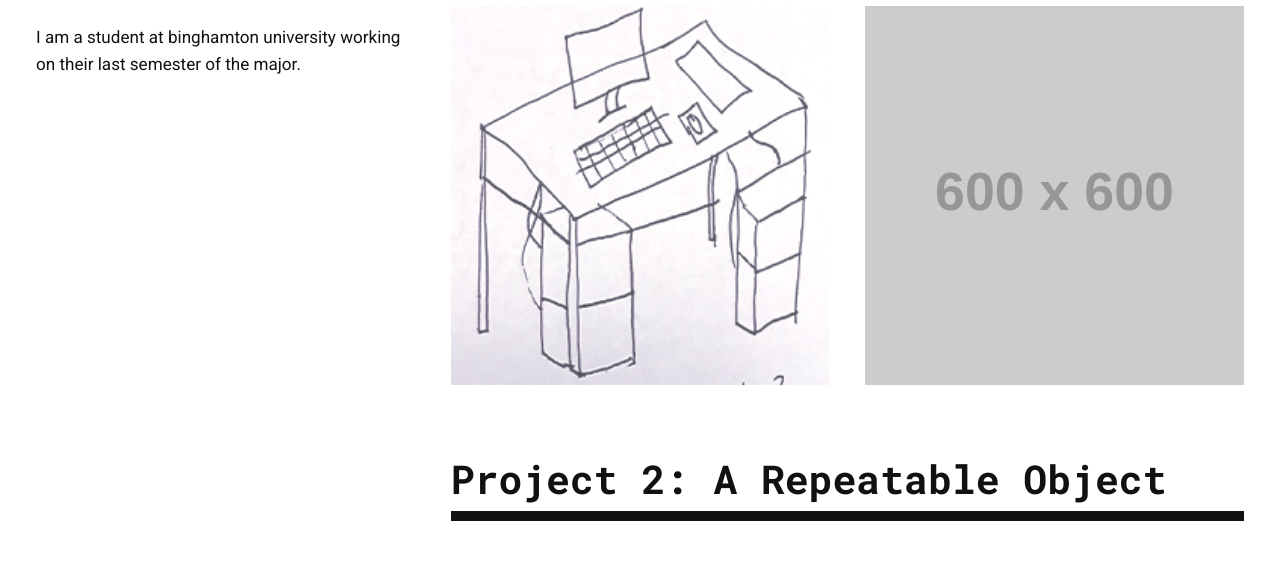
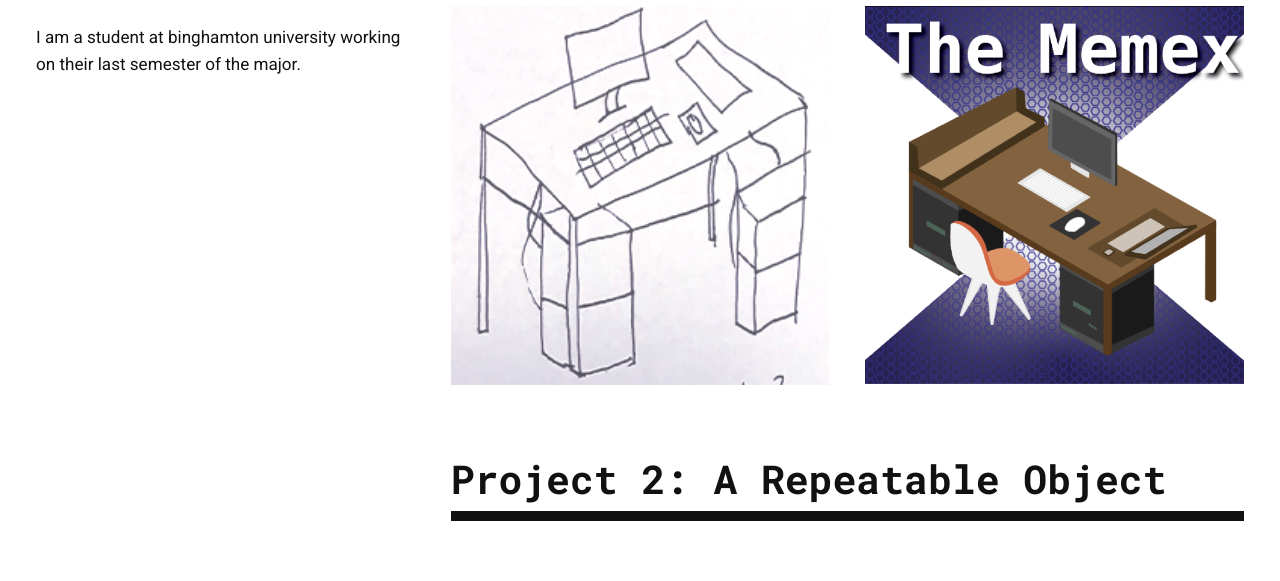
Before and after one commit to Binghamton-University-Design/class-web-journal-acarden4, a plain HTML site: page index.html in a window 1280 px wide. Shown: the part 676-1257 px from the top of the page. Drawn offline with nearby package versions, Linux system fonts and the light colour scheme; placeholder pictures from the web are drawn by us.

Commit message:
Added Icon
Put an icon for the article for the memex

```diff
--- a/index.html
+++ b/index.html
@@ -97,7 +97,7 @@
 					</div>
 				</div>
 				<div class="width-6-12-m width-4-12 thumb">
-					<img class="r-image" src="https://via.placeholder.com/600" title="image title" />
+					<img class="r-image" src="images/Memex Screen.png" title="image title" />
 					<div class="body">
 						<h1>Article Advertisement</h1>
 						<p>In order to properly advertise my design I wanted to loosely address the main functions it has in the text.  Also, I wanted to highlight the design itself so I made opaque gradients leading towards it.  Finally, I wanted the article to look more technological so I added a pattern into the background.
```
Also changed, not shown: images/Memex Icon.png (added), images/Memex Screen.png (added), 2 other files.
